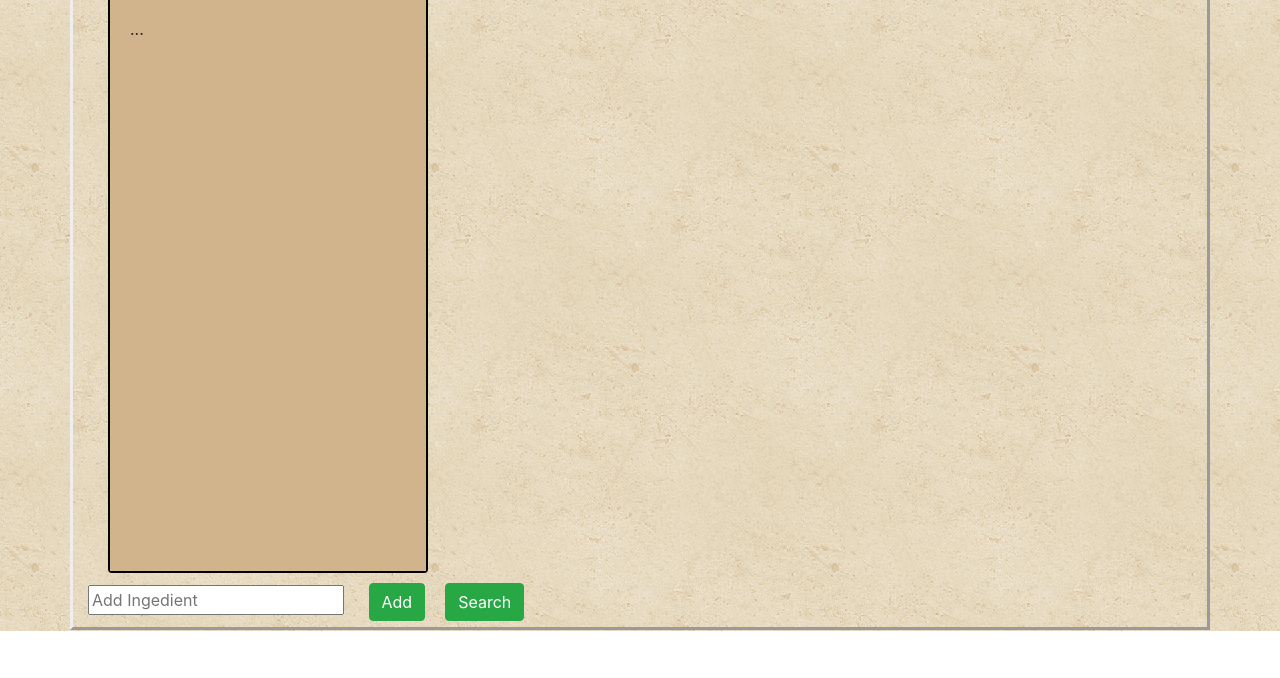
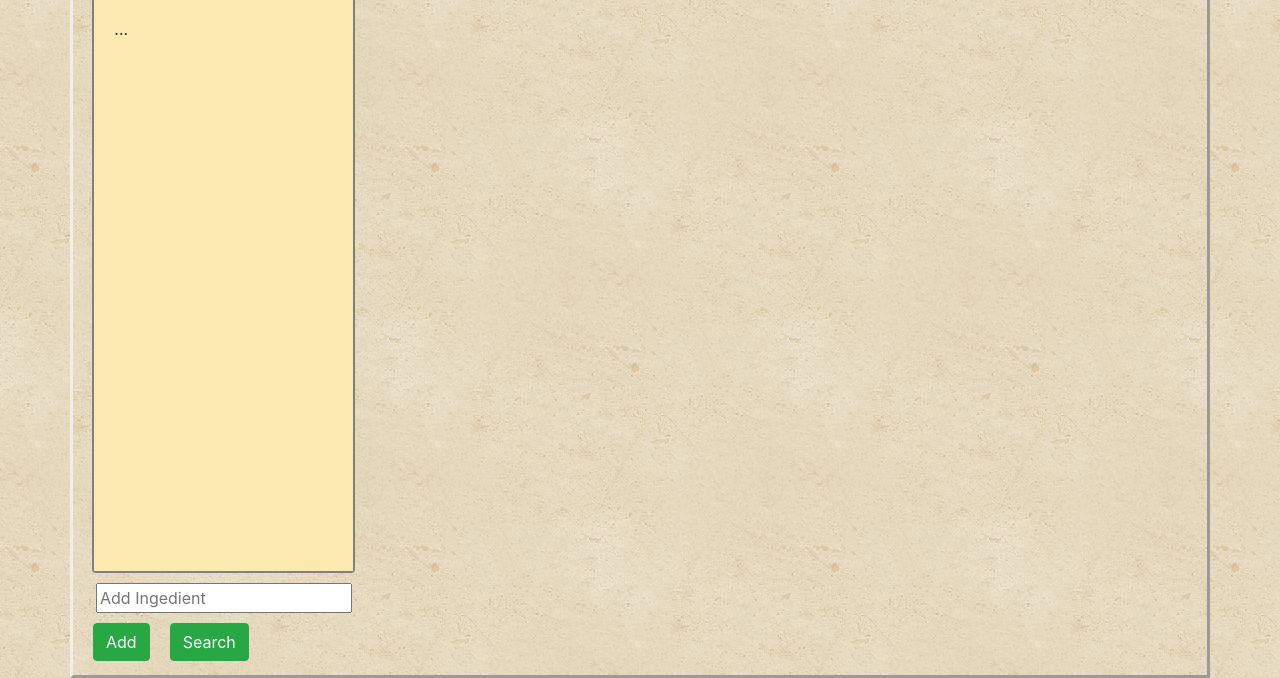
Before and after one commit to bking1989/Find-A-Recipe, a plain HTML site: page index.html in a window 1280 px wide. Shown: the part 190-868 px from the top of the page. Before the commit the page ends 821 px from the top, so only its background shows below. Drawn offline with nearby package versions, Linux system fonts and the light colour scheme.

Commit message:
sass changes

```diff
--- a/assets/css/sassstyle.scss
+++ b/assets/css/sassstyle.scss
@@ -1,7 +1,6 @@
-$cardwidth: 20rem;
+$cardwidth: 16.4rem;
 $cardheight: 40rem;
-$cardborder: 2px solid black;
-$cardbackground: tan;
+$cardborder: 2px solid grey;
 $cardfontsize: 1.5rem;
 $margin1: .625rem;
 $margin2: 1.25rem;
@@ -35,29 +34,34 @@ body {
 .container{
     margin-top: $margin2;
     border: $border;
-    height: 45em;
+    height: 48em;
 }
 
 .card {
     margin-top: $margin2;
     width: $cardwidth;
-    height: $cardheight;
+    min-height: $cardheight;
     border: $cardborder;
-    margin-left: 1.25em;
+    margin-left: .27em;
 }
 .card-header {
+    color: grey;
     border-bottom: $cardborder;
     text-align: center;
     font-size: $cardfontsize;
 }
 
 .card-body {
-    background-color: $cardbackground;
+    background-color: rgb(251, 233, 175);
+}
 
-}
+// .ingredients {
+//     overflow: scroll;
+// }
 
 #searchbar2 {
     margin-top: $margin1;
+    margin-left: .5em;
 }
 
 .btn {
--- a/index.html
+++ b/index.html
@@ -1,14 +1,17 @@
 <!DOCTYPE html>
 <html lang="en">
+
 <head>
     <meta charset="UTF-8">
     <meta name="viewport" content="width=device-width, initial-scale=1.0">
     <meta http-equiv="X-UA-Compatible" content="ie=edge">
     <link rel="stylesheet" type="text/css" href="assets/css/reset.css">
-    <link rel="stylesheet" href="https://stackpath.bootstrapcdn.com/bootstrap/4.1.3/css/bootstrap.min.css" integrity="sha384-MCw98/SFnGE8fJT3GXwEOngsV7Zt27NXFoaoApmYm81iuXoPkFOJwJ8ERdknLPMO" crossorigin="anonymous">
+    <link rel="stylesheet" href="https://stackpath.bootstrapcdn.com/bootstrap/4.1.3/css/bootstrap.min.css" integrity="sha384-MCw98/SFnGE8fJT3GXwEOngsV7Zt27NXFoaoApmYm81iuXoPkFOJwJ8ERdknLPMO"
+        crossorigin="anonymous">
     <link rel="stylesheet" type="text/css" href="assets/css/sassstyle.css">
     <title>Find A Recipe</title>
 </head>
+
 <body>
 
     <header class="navbar">
@@ -26,24 +29,38 @@
 
 
     <div class="container">
-        <body>
+        <div class="row">
+            <div class="col-md-5">
                 <div class="card">
                     <div class="card-header">
                         Ingredients
                     </div>
+                    <!-- <div class="ingredients"> -->
                         <div class="card-body">
                             ...
                         </div>
 
+                    <!-- </div> -->
                 </div>
-        </body>
+            </div>
+            <div class="col-md-7">
 
+            </div>
+        </div>
+
+        <div class="row">
+            <div class="col-md-12">
             <input class="form-input" type="text" id="searchbar2" placeholder="Add Ingedient">
+            </div>
+
             <button class="btn btn-success">Add</button><button class="btn btn-success">Search</button>
+        </div>
+
     </div>
 
     <script src="https://code.jquery.com/jquery-3.3.1.js" integrity="sha256-2Kok7MbOyxpgUVvAk/HJ2jigOSYS2auK4Pfzbm7uH60="
         crossorigin="anonymous"></script>
-    <script src = "assets/main.js"></script>
+    <script src="assets/main.js"></script>
 </body>
+
 </html>
```
Also changed, not shown: assets/css/sassstyle.css, 2 other files. Lines whose indentation alone changed are shown as unchanged.
